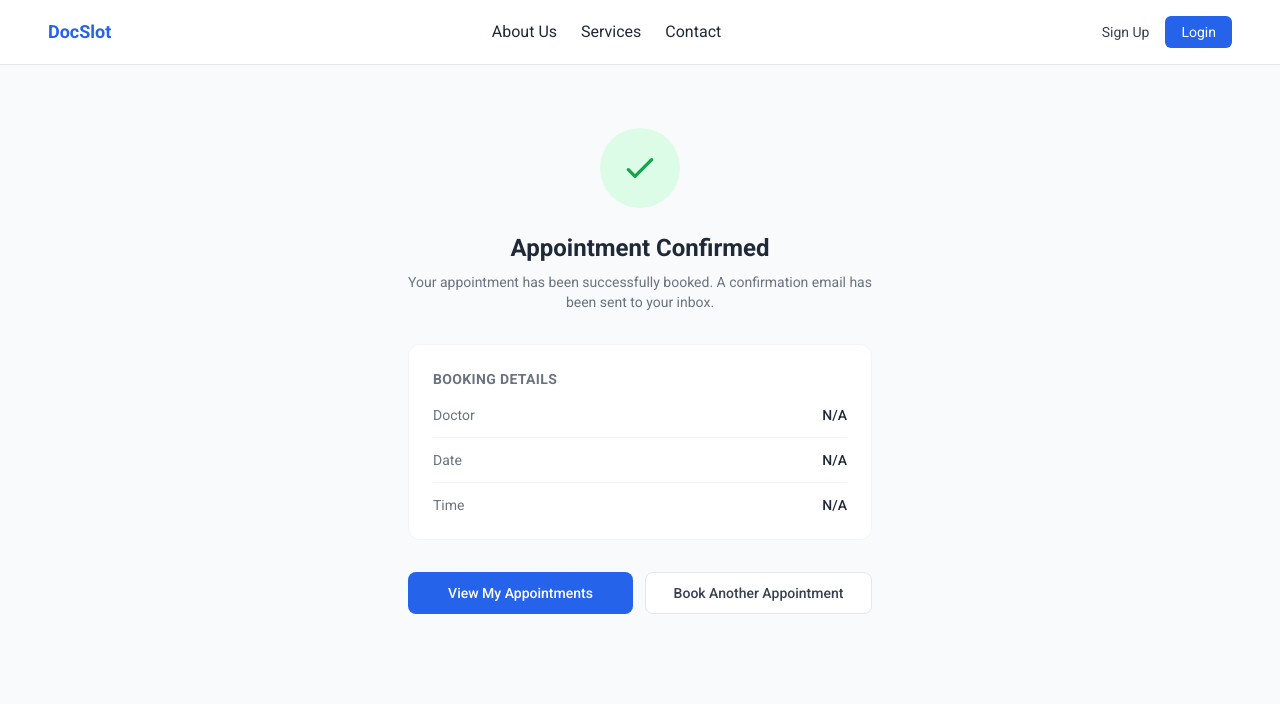
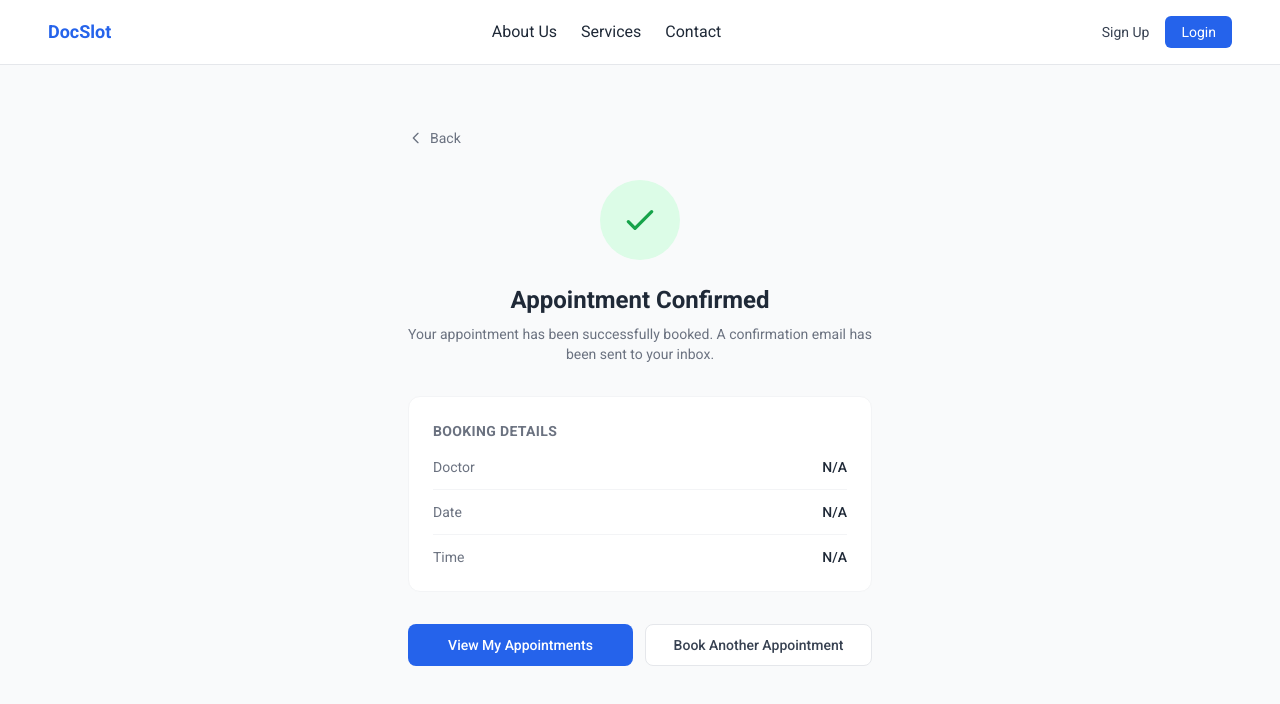
Before and after one commit to ukazimchisom/medical-clinic-booking, a Next.js app: page /booking-confirmation in a window 1280 px wide. Shown: the top 704 px of the page. Built offline with nearby package versions, Linux system fonts and the light colour scheme; no server answers.

Commit message:
feat: add back button to booking confirmation page

```diff
--- a/src/app/booking-confirmation/page.tsx
+++ b/src/app/booking-confirmation/page.tsx
@@ -26,6 +26,27 @@
     <main className="min-h-screen bg-gray-50 mt-12">
       <Navbar />
       <div className="max-w-lg mx-auto px-6 py-20 flex flex-col items-center text-center">
+        <button
+          onClick={() => router.back()}
+          className="flex items-center gap-1.5 text-sm text-gray-500 hover:text-gray-700 transition-colors mb-8 self-start"
+        >
+          <svg
+            className="w-4 h-4"
+            xmlns="http://www.w3.org/2000/svg"
+            fill="none"
+            viewBox="0 0 24 24"
+            stroke="currentColor"
+          >
+            <path
+              strokeLinecap="round"
+              strokeLinejoin="round"
+              strokeWidth={2}
+              d="M15 19l-7-7 7-7"
+            />
+          </svg>
+          Back
+        </button>
+
         {/* Success icon */}
         <div className="w-20 h-20 bg-green-100 rounded-full flex items-center justify-center mb-6">
           <svg
```
